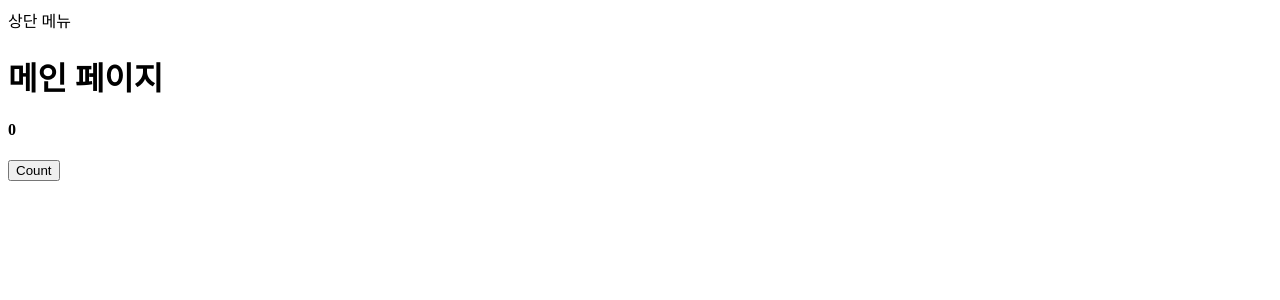
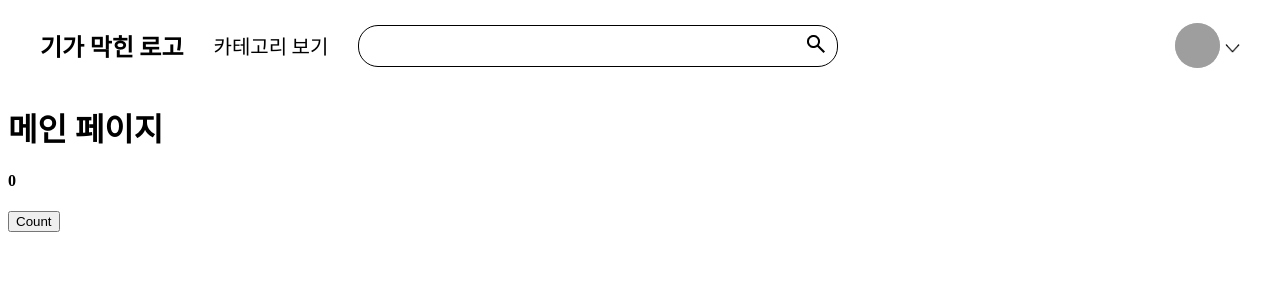
Before and after one commit to JongHyeok-Park/glow-hackaton-2024, a React (Vite) app: page / in a window 1280 px wide. Shown: the top 300 px of the page. Built offline with nearby package versions, Linux system fonts and the light colour scheme; grey boxes are pictures that could not be loaded.

Commit message:
feat: add navbar at App.jsx

```diff
--- a/src/App.jsx
+++ b/src/App.jsx
@@ -1,23 +1,22 @@
-import { useState } from 'react'
-import reactLogo from './assets/react.svg'
-import viteLogo from '/vite.svg'
-import './App.css'
-import { Route, Routes } from 'react-router-dom'
-import Main from './pages/Main'
+import { useState } from 'react';
+import reactLogo from './assets/react.svg';
+import viteLogo from '/vite.svg';
+import './App.css';
+import { Route, Routes } from 'react-router-dom';
+import Main from './pages/Main';
+import Navbar from './component/navbar/Navbar';
 
 function App() {
-  const [count, setCount] = useState(0)
+  const [count, setCount] = useState(0);
 
   return (
     <>
-      <header>
-        상단 메뉴
-      </header>
+      <Navbar />
       <Routes>
-        <Route path='/' element={<Main />}/>
+        <Route path="/" element={<Main />} />
       </Routes>
     </>
-  )
+  );
 }
 
-export default App
+export default App;
```
